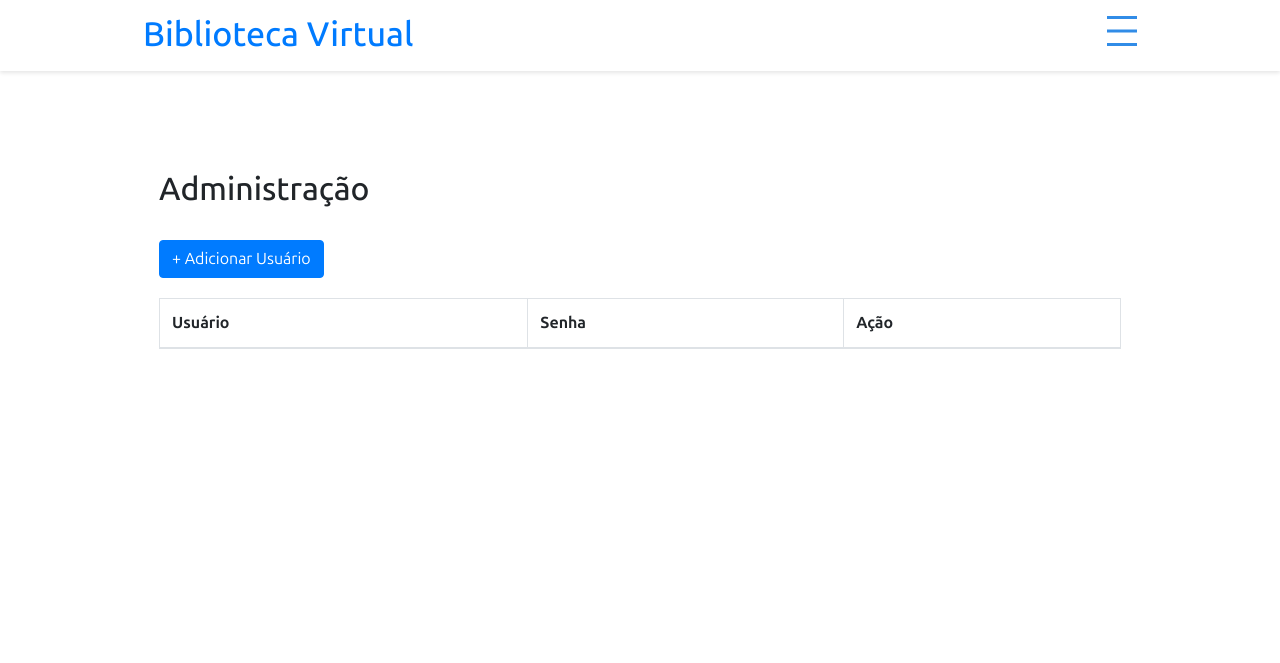
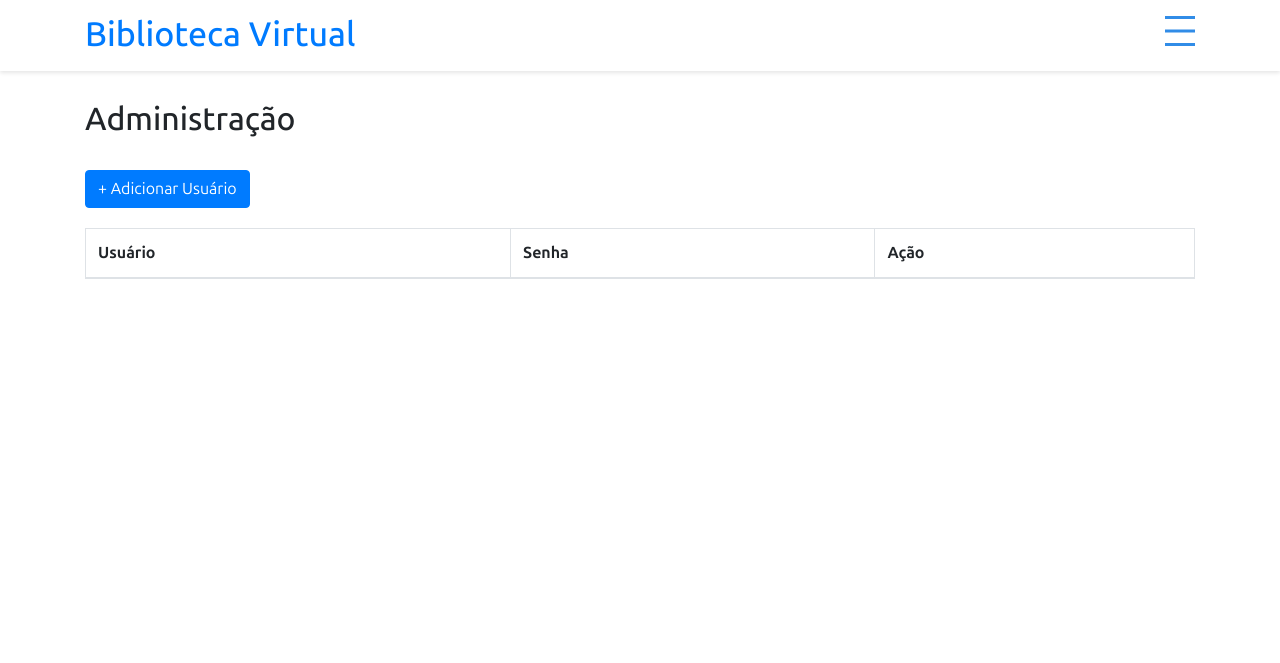
Before and after one commit to raulmelo87/web-library, a website: page public/gestao.html in a window 1280 px wide. Shown: the top 663 px of the page. Drawn offline with nearby package versions, Linux system fonts and the light colour scheme; no server answers.

Commit message:
modifications

```diff
--- a/public/style.css
+++ b/public/style.css
@@ -8,16 +8,12 @@
     font-family: 'Ubuntu Sans', sans-serif;
 }
 
-body {
-    padding: 20px;
-}
-
 main {
-    padding-top: 80px;
+    padding-top: 50px;
 }
 
 .main-content {
-    margin-top: 70px;
+    margin-top: 50px;
     margin-bottom: 170px;
 }
 
@@ -32,7 +28,7 @@ main {
 }
 
 .container {
-    width: 80%;
+    width: 90%;
     margin: 0 auto;
 }
 
```
Also changed, not shown: routes/userRoutes.js (+5 -5 lines).
